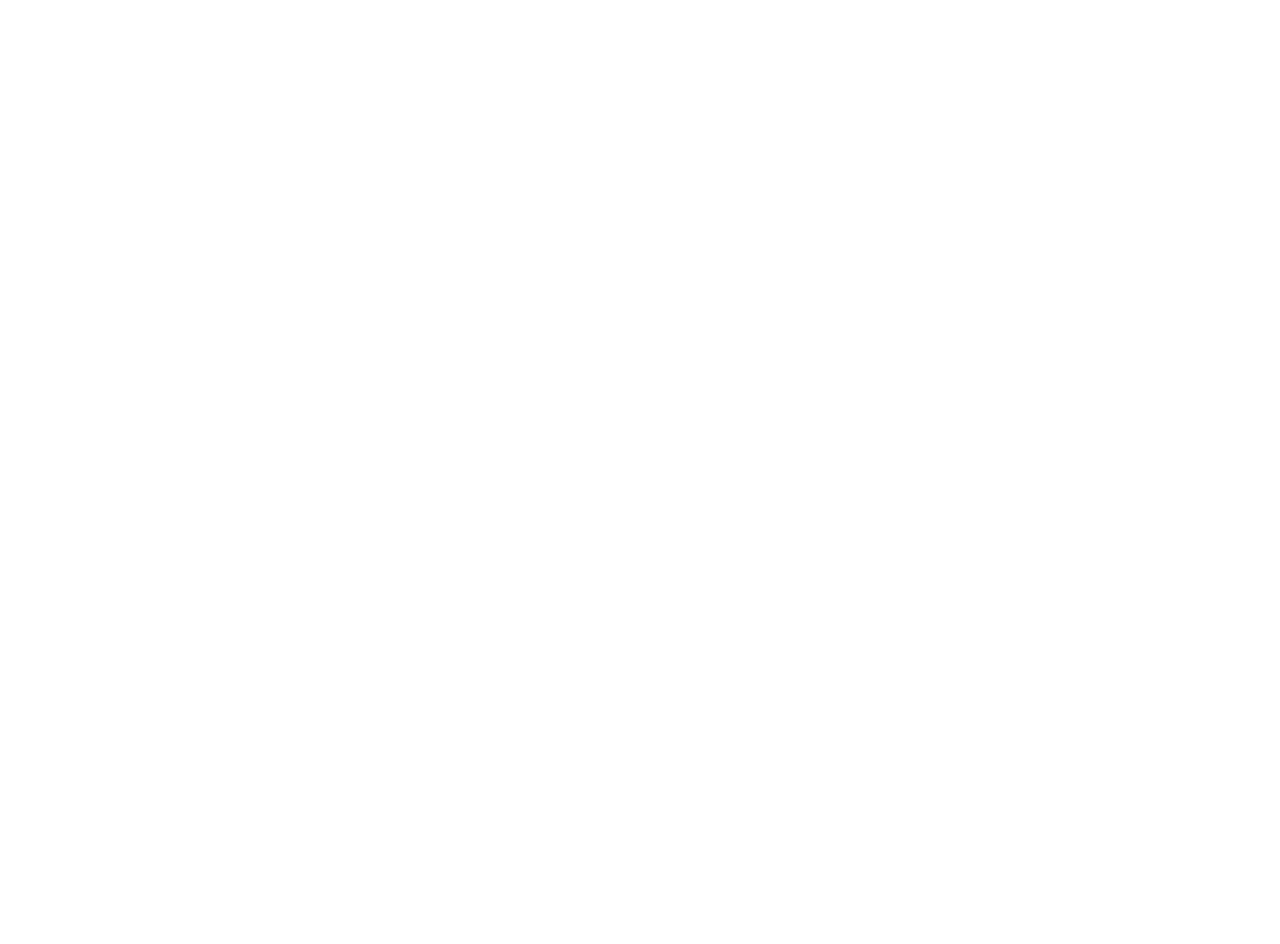
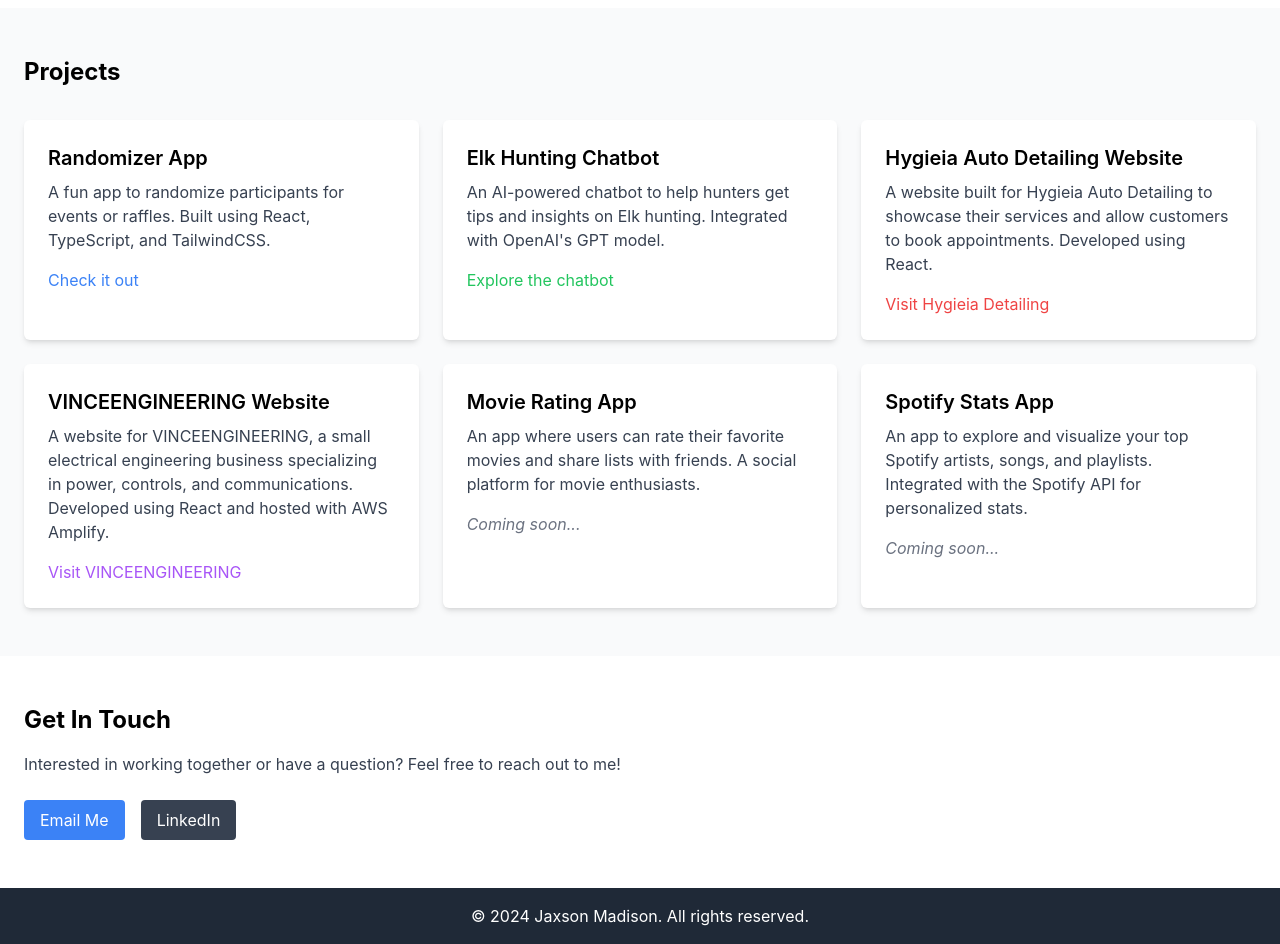
Before and after one commit to JaxsonM/personalPortfolio, a React (Create React App) app: page / in a window 1280 px wide. Shown: the part 340-1284 px from the top of the page. Before the commit the page ends 800 px from the top, so only its background shows below. Built offline with nearby package versions, Linux system fonts and the light colour scheme; no server answers.

Commit message:
Added a home page

```diff
--- a/package.json
+++ b/package.json
@@ -11,6 +11,9 @@
     "@types/react": "^18.3.3",
     "@types/react-dom": "^18.3.0",
     "@types/react-router-dom": "^5.3.3",
+    "axios": "^1.7.7",
+    "dotenv": "^16.4.5",
+    "openai": "^4.68.0",
     "react": "^18.3.1",
     "react-dom": "^18.3.1",
     "react-router-dom": "^6.23.1",
--- a/src/App.tsx
+++ b/src/App.tsx
@@ -3,6 +3,7 @@
 import { BrowserRouter as Router, Route, Routes } from 'react-router-dom';
 import HomePage from './pages/HomePage';
 import RandomizerPage from './pages/RandomizerPage';
+import HuntingPage from './pages/HuntingPage';
 
 const AppRouter: React.FC = () => {
   return (
@@ -10,6 +11,7 @@
       <Routes>
         <Route path="/" element={<HomePage />} />
         <Route path="/randomizer" element={<RandomizerPage />} />
+        <Route path="/huntingpage" element={<HuntingPage />} />
       </Routes>
     </Router>
   );
--- a/src/index.tsx
+++ b/src/index.tsx
@@ -8,9 +8,7 @@
   document.getElementById('root') as HTMLElement
 );
 root.render(
-  <React.StrictMode>
     <App />
-  </React.StrictMode>
 );
 
 // If you want to start measuring performance in your app, pass a function
--- a/src/pages/HomePage.tsx
+++ b/src/pages/HomePage.tsx
@@ -4,11 +4,155 @@
 
 const HomePage: React.FC = () => {
   return (
-    <div className="p-6">
-      <h1 className="text-2xl font-bold">Home Page</h1>
-      <Link to="/randomizer" className="text-blue-500 hover:underline">
-        Go to Randomizer
-      </Link>
+    <div className="min-h-screen bg-gray-100">
+      {/* Header Section */}
+      <header className="bg-white shadow">
+        <div className="container mx-auto p-6">
+          <h1 className="text-3xl font-bold text-center">Jaxson Madison's Portfolio</h1>
+        </div>
+      </header>
+
+      {/* About Section */}
+      <section className="bg-white py-12">
+        <div className="container mx-auto px-6">
+          <h2 className="text-2xl font-bold mb-4">About Me</h2>
+          <p className="text-gray-700 mb-6">
+            Hello! I’m Jaxson Madison, a passionate front-end developer with experience in React, TypeScript, and cloud computing with AWS. I enjoy creating innovative solutions and bringing ideas to life through intuitive user interfaces.
+          </p>
+          <p className="text-gray-700">
+            I am proficient in JavaScript, Python, and familiar with TypeScript and C++. I thrive in collaborative environments and enjoy working on challenging projects that push the boundaries of creativity and technology.
+          </p>
+        </div>
+      </section>
+
+      {/* Projects Section */}
+      <section className="bg-gray-50 py-12">
+        <div className="container mx-auto px-6">
+          <h2 className="text-2xl font-bold mb-8">Projects</h2>
+          <div className="grid grid-cols-1 md:grid-cols-2 lg:grid-cols-3 gap-6">
+            {/* Project 1 */}
+            <div className="bg-white shadow-md rounded-md overflow-hidden">
+              <div className="p-6">
+                <h3 className="text-xl font-semibold mb-2">Randomizer App</h3>
+                <p className="text-gray-700 mb-4">
+                  A fun app to randomize participants for events or raffles. Built using React, TypeScript, and TailwindCSS.
+                </p>
+                <Link
+                  to="/randomizer"
+                  className="text-blue-500 hover:underline"
+                >
+                  Check it out
+                </Link>
+              </div>
+            </div>
+
+            {/* Project 2 */}
+            <div className="bg-white shadow-md rounded-md overflow-hidden">
+              <div className="p-6">
+                <h3 className="text-xl font-semibold mb-2">Elk Hunting Chatbot</h3>
+                <p className="text-gray-700 mb-4">
+                  An AI-powered chatbot to help hunters get tips and insights on Elk hunting. Integrated with OpenAI's GPT model.
+                </p>
+                <Link
+                  to="/huntingpage"
+                  className="text-green-500 hover:underline"
+                >
+                  Explore the chatbot
+                </Link>
+              </div>
+            </div>
+
+            {/* Project 3 */}
+            <div className="bg-white shadow-md rounded-md overflow-hidden">
+              <div className="p-6">
+                <h3 className="text-xl font-semibold mb-2">Hygieia Auto Detailing Website</h3>
+                <p className="text-gray-700 mb-4">
+                  A website built for Hygieia Auto Detailing to showcase their services and allow customers to book appointments. Developed using React.
+                </p>
+                <a
+                  href="https://hygieiadetailing.com"
+                  target="_blank"
+                  rel="noopener noreferrer"
+                  className="text-red-500 hover:underline"
+                >
+                  Visit Hygieia Detailing
+                </a>
+              </div>
+            </div>
+
+            {/* Project 4 */}
+            <div className="bg-white shadow-md rounded-md overflow-hidden">
+              <div className="p-6">
+                <h3 className="text-xl font-semibold mb-2">VINCEENGINEERING Website</h3>
+                <p className="text-gray-700 mb-4">
+                  A website for VINCEENGINEERING, a small electrical engineering business specializing in power, controls, and communications. Developed using React and hosted with AWS Amplify.
+                </p>
+                <a
+                  href="https://main.d2md0oy16cszu7.amplifyapp.com/"
+                  target="_blank"
+                  rel="noopener noreferrer"
+                  className="text-purple-500 hover:underline"
+                >
+                  Visit VINCEENGINEERING
+                </a>
+              </div>
+            </div>
+
+            {/* Project 5 */}
+            <div className="bg-white shadow-md rounded-md overflow-hidden">
+              <div className="p-6">
+                <h3 className="text-xl font-semibold mb-2">Movie Rating App</h3>
+                <p className="text-gray-700 mb-4">
+                  An app where users can rate their favorite movies and share lists with friends. A social platform for movie enthusiasts.
+                </p>
+                <span className="text-gray-500 italic">Coming soon...</span>
+              </div>
+            </div>
+
+            {/* Project 6 */}
+            <div className="bg-white shadow-md rounded-md overflow-hidden">
+              <div className="p-6">
+                <h3 className="text-xl font-semibold mb-2">Spotify Stats App</h3>
+                <p className="text-gray-700 mb-4">
+                  An app to explore and visualize your top Spotify artists, songs, and playlists. Integrated with the Spotify API for personalized stats.
+                </p>
+                <span className="text-gray-500 italic">Coming soon...</span>
+              </div>
+            </div>
+          </div>
+        </div>
+      </section>
+
+      {/* Contact Section */}
+      <section className="bg-white py-12">
+        <div className="container mx-auto px-6">
+          <h2 className="text-2xl font-bold mb-4">Get In Touch</h2>
+          <p className="text-gray-700 mb-6">
+            Interested in working together or have a question? Feel free to reach out to me!
+          </p>
+          <div className="flex space-x-4">
+            <a
+              href="mailto:jaxsonj.madison@gmail.com"
+              className="bg-blue-500 text-white px-4 py-2 rounded hover:bg-blue-600"
+            >
+              Email Me
+            </a>
+            <a
+              href="https://www.linkedin.com/in/jaxsonmadison"
+              className="bg-gray-700 text-white px-4 py-2 rounded hover:bg-gray-800"
+            >
+              LinkedIn
+            </a>
+          </div>
+        </div>
+      </section>
+
+      {/* Footer */}
+      <footer className="bg-gray-800 text-white py-4">
+        <div className="container mx-auto px-6 text-center">
+          <p>&copy; {new Date().getFullYear()} Jaxson Madison. All rights reserved.</p>
+        </div>
+      </footer>
     </div>
   );
 };
--- /dev/null
+++ b/src/pages/HuntingPage.tsx
@@ -0,0 +1,77 @@
+import React, { useState } from 'react';
+import OpenAI from "openai";
+
+// Initialize the OpenAI client with the `dangerouslyAllowBrowser` option
+const openai = new OpenAI({
+  apiKey: process.env.REACT_APP_OPENAI_API_KEY,
+  dangerouslyAllowBrowser: true,  // Enable for local development ONLY
+});
+
+const ElkChatPage: React.FC = () => {
+  const [chatLog, setChatLog] = useState<string[]>([]);
+  const [userInput, setUserInput] = useState('');
+  const [isLoading, setIsLoading] = useState(false);
+
+  const handleSend = async () => {
+    if (!userInput) return;  // Ensure there is user input
+
+    setChatLog((prevLog) => [...prevLog, `User: ${userInput}`]); // Add user input to chat log
+    setIsLoading(true);
+
+    try {
+      const response = await openai.chat.completions.create({
+        model: "gpt-4o-mini",  // You can switch to GPT-4 if you have access
+        messages: [
+          { role: "system", content: "You are an expert in hunting Elk." },
+          { role: "user", content: userInput },
+        ],
+      });
+
+      const botReply = response.choices?.[0]?.message?.content?.trim() ?? 'No response available.';
+      setChatLog((prevLog) => [...prevLog, `Bot: ${botReply}`]);
+
+    } catch (error) {
+      setChatLog((prevLog) => [...prevLog, 'Bot: Error fetching response. Please try again later.']);
+      console.error('Error fetching OpenAI response:', error);
+    } finally {
+      setIsLoading(false);
+    }
+  };
+
+  return (
+    <div className="p-6">
+      <h1 className="text-2xl font-bold">Elk Hunting Chatbot</h1>
+
+      <div className="mt-4">
+        <div className="bg-gray-100 p-4 h-80 overflow-y-auto">
+          {chatLog.map((message, index) => (
+            <div key={index} className="mb-2">
+              {message}
+            </div>
+          ))}
+        </div>
+      </div>
+
+      <div className="mt-4 flex">
+        <input
+          type="text"
+          value={userInput}
+          onChange={(e) => setUserInput(e.target.value)}
+          className="border p-2 flex-grow mr-2"
+          placeholder="Ask a question about Elk hunting..."
+        />
+        <button
+          onClick={handleSend}
+          disabled={isLoading || !userInput}  // Disable if loading or no input
+          className="bg-green-500 text-white px-4 py-2 rounded"
+        >
+          {isLoading ? 'Sending...' : 'Send'}
+        </button>
+      </div>
+
+      {isLoading && <p>Loading...</p>}
+    </div>
+  );
+};
+
+export default ElkChatPage;
```
Also changed, not shown: 1 other file (tests, documents, lock files or other folders).
